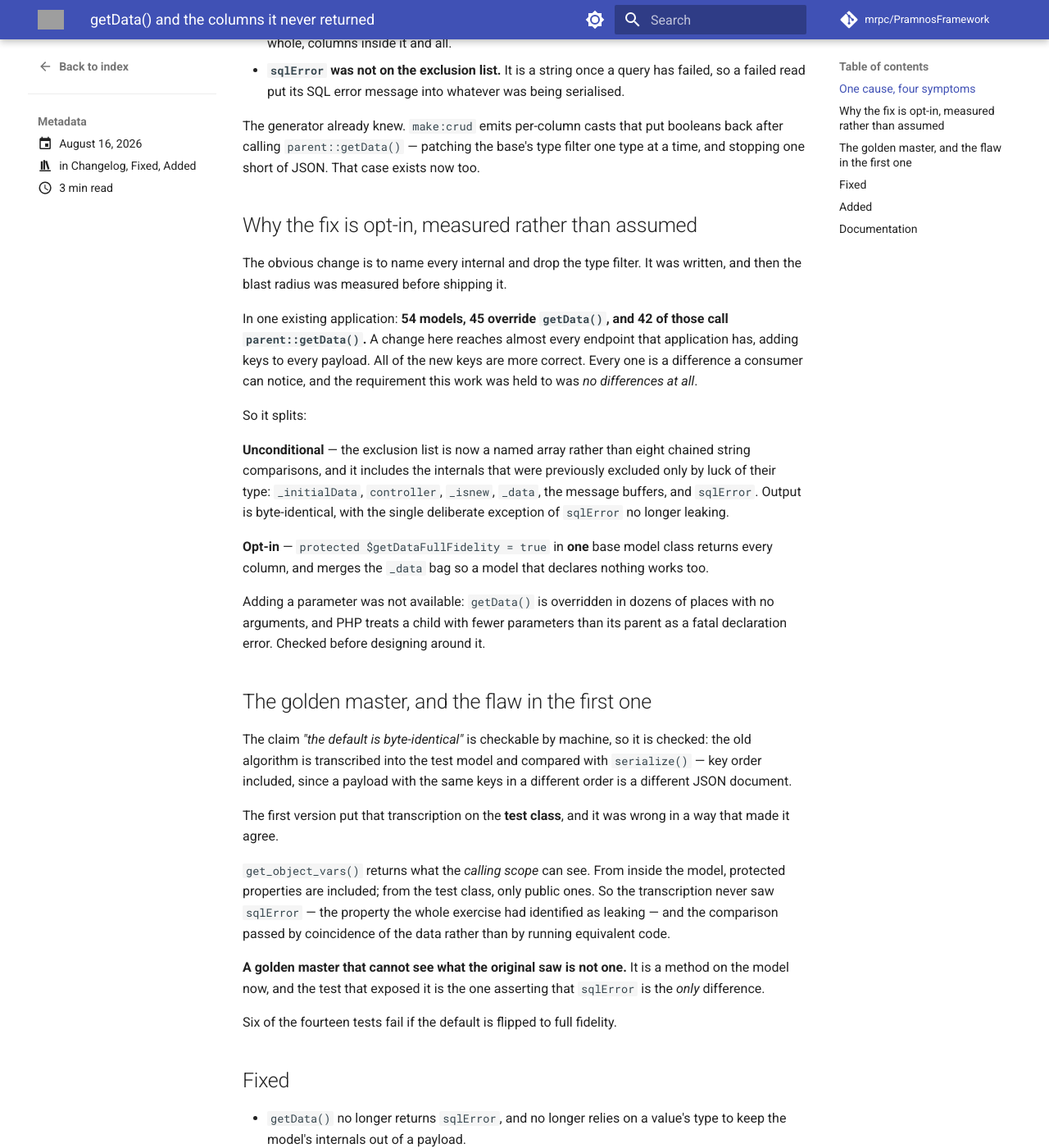
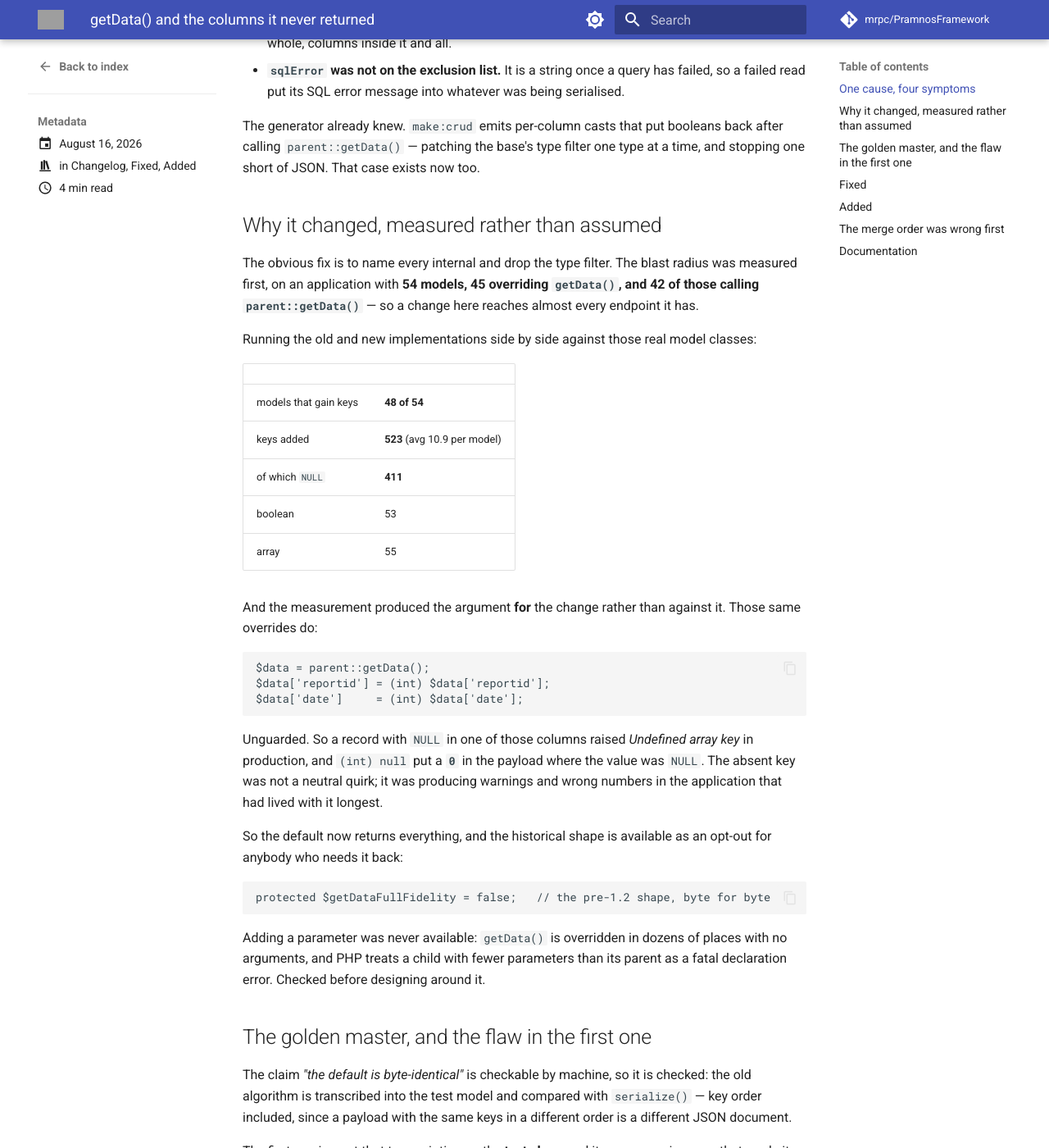
Before and after one commit to mrpc/PramnosFramework, an MkDocs documentation site: the page built from docs/version-history/posts/2026-08-16-getdata-and-the-columns-it-never-returned.md, in a window 1280 px wide and 1400 px high, scrolled down 747 px. Shown: the whole window at 82% size. Built offline with MkDocs 1.6.1 and Material for MkDocs 9.7.7, drawn with Linux system fonts in a browser that asks for light colours; comment, search, counter and statistics services are not loaded; some of the changed text lies outside the part shown; grey boxes are pictures that could not be loaded.

Commit message:
fix(model): getData() returns NULL, booleans and JSON columns by default
The measurement decided this, and it pointed the opposite way from caution.

Running old against new on a real application's 54 model classes: 48 gain keys,
523 in total, of which 411 are NULL, 53 boolean, 55 array. That is a large
change to a lot of payloads, and the first version of this shipped it behind an
opt-in for that reason.

Then the same run showed why the absent key was not neutral. Overrides there do
`$data['reportid'] = (int) $data['reportid'];` unguarded on the result of
parent::getData(), so a record with NULL in that column raised Undefined array
key in production and put a 0 in the payload where the value was NULL. The old
behaviour was producing warnings and wrong numbers in the application that had
lived with it longest.

So the default returns everything, and $getDataFullFidelity = false restores the
pre-1.2 shape byte for byte — the golden-master tests now pin the opt-out rather
than the default.

The merge order was wrong first: array_merge($source, $this->_data) lets a stale
bag entry shadow a declared property, which presents as a field that stops
updating — no error, a value that is simply old. Declared properties win now.
Caught by the one test written for precedence rather than for output, which
existed only because the merge looked too obvious to leave untested.

````diff
--- a/docs/Pramnos_API_Guide.md
+++ b/docs/Pramnos_API_Guide.md
@@ -241,52 +241,56 @@ $response->setBody(json_encode(['data' => $user]));
 return $response;
 ```
 
-### `getData()` and the columns it does not return
+### `getData()` and the columns it returns
 
-A model's `getData()` is what most CRUD endpoints serialise. The base implementation
-keeps only values that are `is_numeric()` or `is_string()`, which means:
+A model's `getData()` is what most CRUD endpoints serialise. **Since 2026-08-16 it
+returns every column** — including `NULL`, booleans and decoded JSON.
 
-| Column | In the payload? |
-| --- | --- |
-| `int`, `float`, `string` — including `0`, `'0'`, `''` | yes |
-| **`NULL`** | **no — the key is absent**, not `null` |
-| **`bool`** | **no** |
-| **a decoded JSON column** | **no** |
+It did not before. The old implementation kept only values that were `is_numeric()` or
+`is_string()`, so a column holding `NULL` was **absent from the payload** rather than
+`null`, and booleans and JSON columns disappeared with them.
 
-That is the historical behaviour and it is still the default, because changing it
-changes payloads: in one application of 54 models, 45 override `getData()` and **42 of
-those call `parent::getData()`**. Removing the filter would add keys to nearly every
-endpoint it has.
+That was not a neutral historical quirk. Overrides in one application do
 
-A generated CRUD model patches part of this itself — the generator emits casts that put
-booleans and JSON columns back. A hand-written model gets the base behaviour.
+```php
+$data = parent::getData();
+$data['reportid'] = (int) $data['reportid'];
+```
 
-To return every column, opt in **once**, in a base model class rather than per model:
+unguarded — so a record with `NULL` in that column raised *Undefined array key* in
+production and cast the missing value to `0`. **The absent key was producing warnings
+and wrong numbers**, and that measurement is what decided the change rather than
+tidiness.
+
+Measured on that application before flipping: 54 models, 42 reaching this through
+`parent::getData()`, **523 keys added across 48 models** — 411 `NULL`, 53 boolean,
+55 array.
+
+**What to check after upgrading**, in order of likelihood:
+
+- code calling `implode()`, `http_build_query()`, or building SQL from the result — a
+  JSON column now arrives as an **array** where a scalar was assumed;
+- clients that reject unknown keys;
+- anything reading `array_key_exists()` as *"this record has no value"*, which now means
+  *"this column is null"*.
+
+To get the old shape back, byte for byte, opt out **once** in a base model class:
 
 ```php
 abstract class AppModel extends \Pramnos\Application\Model
 {
-    protected $getDataFullFidelity = true;
+    protected $getDataFullFidelity = false;   // the pre-1.2 shape
 }
 ```
 
-Then compare your responses before and after. What is most likely to care:
+**`sqlError` is no longer in the payload, in either mode.** It is a string once a query
+has failed, so the old type filter let it through — a failed read put an SQL error
+message into whatever was being serialised.
 
-- code that builds SQL, calls `implode()`, or `http_build_query()` on the result — an
-  array value where a scalar was assumed;
-- typed clients that reject unknown keys;
-- anything using `array_key_exists()` to mean *"this record has no value"*, which
-  becomes *"this column is null"*.
-
-**One thing changed unconditionally**: `sqlError` is no longer in the payload. It is a
-string once a query has failed, so the type filter let it through — a failed read put an
-SQL error message into whatever was being serialised. There is no legitimate consumer of
-that, and it can only appear on a path already going wrong.
-
-**A model that declares no public properties returns `[]`** from the default path.
-Columns assigned to an undeclared property go through `Base::__set` into an internal
-bag, which the filter drops whole. The opt-in reads them; the default cannot, and this
-is worth knowing before concluding that a model is broken.
+**A model that declares no public properties used to return `[]`.** Columns assigned to
+an undeclared property go through `Base::__set` into an internal bag, which the filter
+dropped whole. They are read now. Where both exist, the declared property wins — the bag
+is the fallback, not the source of truth.
 
 ### When something fails on the server
 
--- a/docs/version-history/posts/2026-08-16-getdata-and-the-columns-it-never-returned.md
+++ b/docs/version-history/posts/2026-08-16-getdata-and-the-columns-it-never-returned.md
@@ -45,31 +45,47 @@ The generator already knew. `make:crud` emits per-column casts that put booleans
 after calling `parent::getData()` — patching the base's type filter one type at a time,
 and stopping one short of JSON. That case exists now too.
 
-## Why the fix is opt-in, measured rather than assumed
+## Why it changed, measured rather than assumed
 
-The obvious change is to name every internal and drop the type filter. It was written,
-and then the blast radius was measured before shipping it.
+The obvious fix is to name every internal and drop the type filter. The blast radius was
+measured first, on an application with **54 models, 45 overriding `getData()`, and 42 of
+those calling `parent::getData()`** — so a change here reaches almost every endpoint it
+has.
 
-In one existing application: **54 models, 45 override `getData()`, and 42 of those call
-`parent::getData()`.** A change here reaches almost every endpoint that application has,
-adding keys to every payload. All of the new keys are more correct. Every one is a
-difference a consumer can notice, and the requirement this work was held to was *no
-differences at all*.
+Running the old and new implementations side by side against those real model classes:
 
-So it splits:
+| | |
+| --- | --- |
+| models that gain keys | **48 of 54** |
+| keys added | **523** (avg 10.9 per model) |
+| of which `NULL` | **411** |
+| boolean | 53 |
+| array | 55 |
 
-**Unconditional** — the exclusion list is now a named array rather than eight chained
-string comparisons, and it includes the internals that were previously excluded only by
-luck of their type: `_initialData`, `controller`, `_isnew`, `_data`, the message
-buffers, and `sqlError`. Output is byte-identical, with the single deliberate exception
-of `sqlError` no longer leaking.
+And the measurement produced the argument **for** the change rather than against it.
+Those same overrides do:
 
-**Opt-in** — `protected $getDataFullFidelity = true` in **one** base model class returns
-every column, and merges the `_data` bag so a model that declares nothing works too.
+```php
+$data = parent::getData();
+$data['reportid'] = (int) $data['reportid'];
+$data['date']     = (int) $data['date'];
+```
 
-Adding a parameter was not available: `getData()` is overridden in dozens of places with
-no arguments, and PHP treats a child with fewer parameters than its parent as a fatal
-declaration error. Checked before designing around it.
+Unguarded. So a record with `NULL` in one of those columns raised *Undefined array key*
+in production, and `(int) null` put a **`0`** in the payload where the value was `NULL`.
+The absent key was not a neutral quirk; it was producing warnings and wrong numbers in
+the application that had lived with it longest.
+
+So the default now returns everything, and the historical shape is available as an
+opt-out for anybody who needs it back:
+
+```php
+protected $getDataFullFidelity = false;   // the pre-1.2 shape, byte for byte
+```
+
+Adding a parameter was never available: `getData()` is overridden in dozens of places
+with no arguments, and PHP treats a child with fewer parameters than its parent as a
+fatal declaration error. Checked before designing around it.
 
 ## The golden master, and the flaw in the first one
 
@@ -95,14 +111,27 @@ Six of the fourteen tests fail if the default is flipped to full fidelity.
 
 ## Fixed
 
-- `getData()` no longer returns `sqlError`, and no longer relies on a value's type to
-  keep the model's internals out of a payload.
+- `getData()` returns `NULL`, boolean and array columns instead of dropping them, and
+  reads the `_data` bag for models that declare no public properties.
+- It no longer returns `sqlError`, in either mode.
 - `make:crud` generates a case for JSON columns, which had none.
 
 ## Added
 
-- `Model::$getDataFullFidelity` — opt in to `NULL`, boolean and array columns, and to
-  reading the `_data` bag for models that declare no public properties.
+- `Model::$getDataFullFidelity` — set it to `false` for the pre-1.2 shape, byte for
+  byte.
+
+## The merge order was wrong first
+
+Where a column exists both as a declared property and in the `_data` bag, the **declared
+property wins** — it is the live value; the bag is the fallback for columns nobody
+declared.
+
+The first implementation had `array_merge($source, $this->_data)`, which is the other
+way round, so a stale bag entry shadowed the property. That presents as a field that
+stops updating: no error, no warning, a value that is simply old. It was caught by the
+one test written for precedence rather than for output, which existed only because the
+merge looked too obvious to leave untested.
 
 ## Documentation
 
````
Also changed, not shown: 2 other files.
